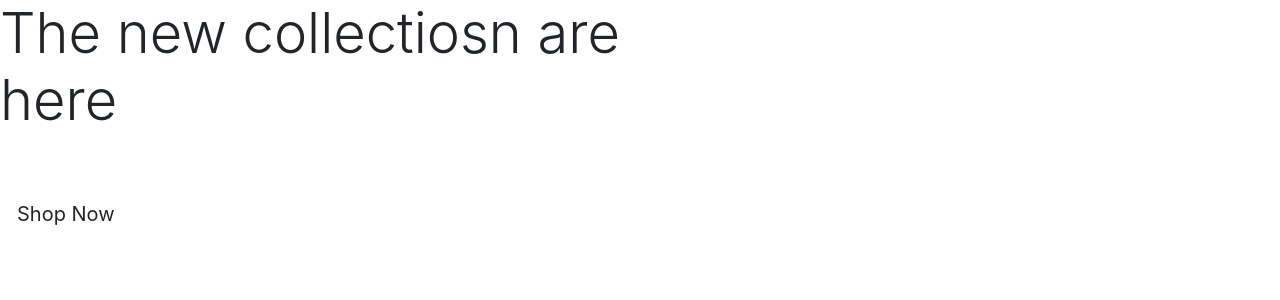
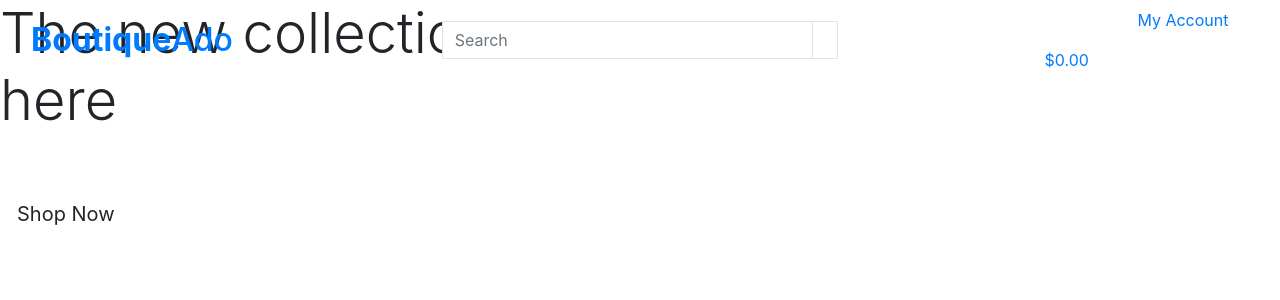
Before and after one commit to fudge88/Boutique_Ado, a Django app: page / in a window 1280 px wide. Shown: the top 300 px of the page. Run offline with Django 3.2, Linux system fonts and the light colour scheme; some libraries are stand-ins or nearby versions.

Commit message:
added main page header

```diff
--- a/templates/base.html
+++ b/templates/base.html
@@ -2,6 +2,7 @@
 
 <!doctype html>
 <html lang="en">
+
 <head>
 
 	{% block meta %}
@@ -16,7 +17,8 @@
 
 	{% block corecss %}
 	<!-- Bootstrap CSS -->
-    <link rel="stylesheet" href="https://stackpath.bootstrapcdn.com/bootstrap/4.5.1/css/bootstrap.min.css" integrity="sha384-VCmXjywReHh4PwowAiWNagnWcLhlEJLA5buUprzK8rxFgeH0kww/aWY76TfkUoSX" crossorigin="anonymous">
+	<link rel="stylesheet" href="https://stackpath.bootstrapcdn.com/bootstrap/4.5.1/css/bootstrap.min.css"
+		integrity="sha384-VCmXjywReHh4PwowAiWNagnWcLhlEJLA5buUprzK8rxFgeH0kww/aWY76TfkUoSX" crossorigin="anonymous">
 	{% endblock %}
 
 	{% block extra_corecss %}
@@ -25,9 +27,15 @@
 	{% block corejs %}
 	<!-- Optional JavaScript -->
 	<!-- jQuery first, then Popper.js, then Bootstrap JS -->
-    <script src="https://code.jquery.com/jquery-3.5.1.slim.min.js" integrity="sha384-DfXdz2htPH0lsSSs5nCTpuj/zy4C+OGpamoFVy38MVBnE+IbbVYUew+OrCXaRkfj" crossorigin="anonymous"></script>
-    <script src="https://cdn.jsdelivr.net/npm/popper.js@1.16.1/dist/umd/popper.min.js" integrity="sha384-9/reFTGAW83EW2RDu2S0VKaIzap3H66lZH81PoYlFhbGU+6BZp6G7niu735Sk7lN" crossorigin="anonymous"></script>
-    <script src="https://stackpath.bootstrapcdn.com/bootstrap/4.5.1/js/bootstrap.min.js" integrity="sha384-XEerZL0cuoUbHE4nZReLT7nx9gQrQreJekYhJD9WNWhH8nEW+0c5qq7aIo2Wl30J" crossorigin="anonymous"></script>
+	<script src="https://code.jquery.com/jquery-3.5.1.slim.min.js"
+		integrity="sha384-DfXdz2htPH0lsSSs5nCTpuj/zy4C+OGpamoFVy38MVBnE+IbbVYUew+OrCXaRkfj" crossorigin="anonymous">
+	</script>
+	<script src="https://cdn.jsdelivr.net/npm/popper.js@1.16.1/dist/umd/popper.min.js"
+		integrity="sha384-9/reFTGAW83EW2RDu2S0VKaIzap3H66lZH81PoYlFhbGU+6BZp6G7niu735Sk7lN" crossorigin="anonymous">
+	</script>
+	<script src="https://stackpath.bootstrapcdn.com/bootstrap/4.5.1/js/bootstrap.min.js"
+		integrity="sha384-XEerZL0cuoUbHE4nZReLT7nx9gQrQreJekYhJD9WNWhH8nEW+0c5qq7aIo2Wl30J" crossorigin="anonymous">
+	</script>
 	{% endblock %}
 
 	{% block extra_corejs %}
@@ -35,9 +43,71 @@
 
 	<title>Boutique Ado {% block extra_title %}{% endblock %}</title>
 </head>
+
 <body>
 
 	<header class="container-fluid fixed-top">
+		<div class="row">
+			<div class="col-12 col-lg-4 my-auto py-1 py-lg-0 text-center text-lg-left">
+				<a href="{% url 'home' %}" class="nav-link main-logo-link">
+					<h2 class="logo-font text-black my-0"><strong>Boutique</strong>Ado</h2>
+				</a>
+			</div>
+			<div class="col-12 col-lg-4 my-auto py-1 py-lg-0">
+				<form method="GET" action="">
+					<div class="input-group w-100">
+						<input class="form-control border border-black rounded-0" type="text" name="q" placeholder="Search">
+						<div class="input-group-append">
+							<button class="form-control btn btn-black border border-black rounded-0" type="submit">
+                                <span class="icon">
+                                    <i class="fas fa-search"></i>
+                                </span>
+                            </button>
+						</div>
+					</div>
+				</form>
+			</div>
+			<div class="col-12 col-lg-4 my-auto py-1 py-lg-0">
+				<ul class="list-inline list-unstyled text-center text-lg-right my-0">
+					<li class="list-inline-item dropdown">
+						<a class="nav-link text-black" href="#" id="user-options" data-toggle="dropdown"
+							aria-haspopup="true" aria-expanded="false">
+							<div class="text-center">
+								<div><i class="fas fa-user fa-lg"></i></div>
+								<p class="my-0">My Account</p>
+							</div>
+						</a>
+						<div class="dropdown-menu border-0" aria-labelledby="user-options">
+							{% if request.user.is_authenticated %}
+							    {% if request.user.is_superuser %}
+							        <a href="" class="dropdon-item">Product management</a>
+							    {% endif %}
+							    <a href="" class="dropdon-item">My Profile</a>
+							    <a href="{% url 'account_logout' %}" class="dropdon-item">Logout</a>
+							{% else %}
+							    <a href="{% url 'account_signup' %}" class="dropdon-item">Register</a>
+							    <a href="{% url 'account_login' %}" class="dropdon-item">Login</a>
+							{% endif %}
+						</div>
+					</li>
+					<li class="list-inline-item"></li>
+					<a class="{% if grand_total %}text-info font-weight-bold{% else %}text-back{% endif %} nav-link"
+						href="">
+						<div class="text-center">
+							<div><i class="fas fa-shopping-bag fa-lg"></i></div>
+							<p class="my-0">
+								{% if grand_total %}
+								    ${{ grand_total|floatformat:2 }}
+                                {% else %}
+                                    $0.00
+                                {% endif %}
+
+							</p>
+						</div>
+					</a>
+				</ul>
+			</div>
+		</div>
 	</header>
 
 	{% if messages %}
@@ -54,4 +124,5 @@
 	{% endblock %}
 
 </body>
+
 </html>
```
Lines whose indentation alone changed are shown as unchanged.
